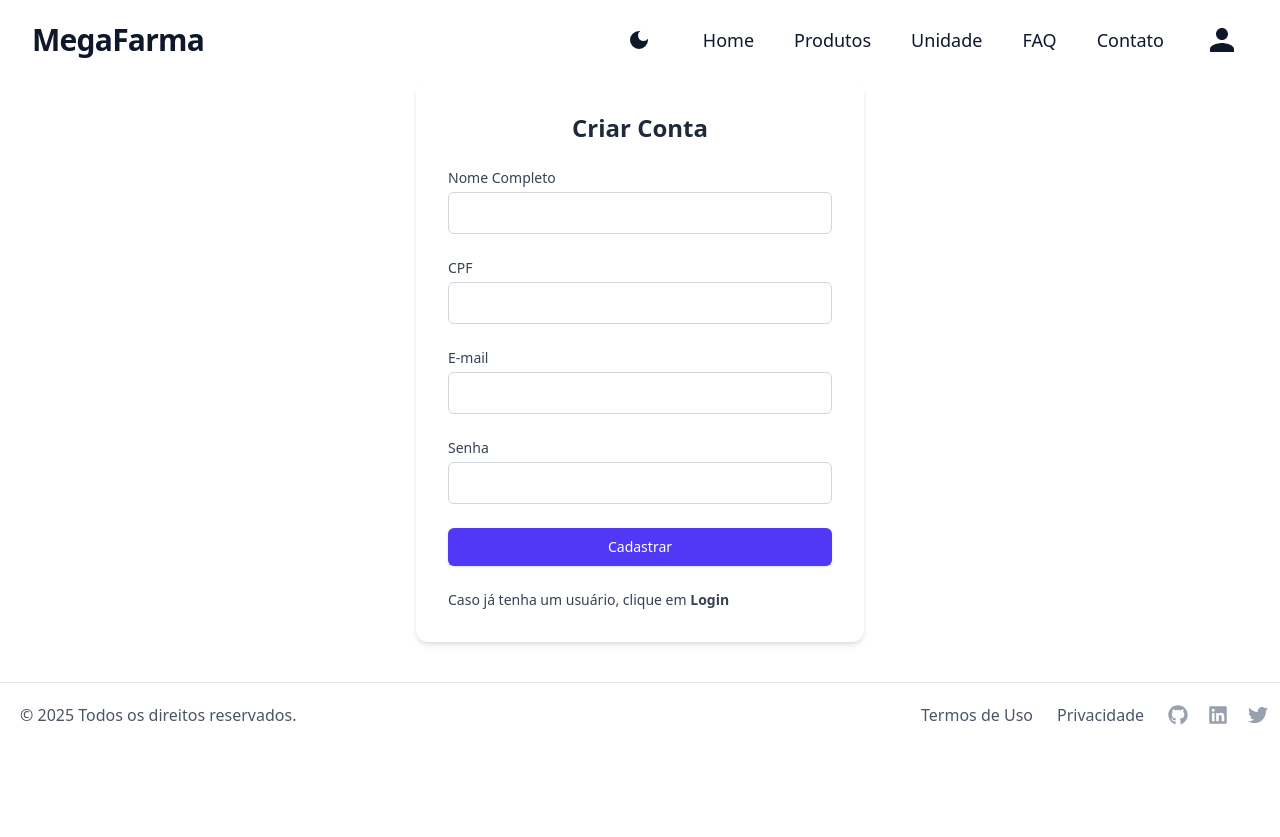
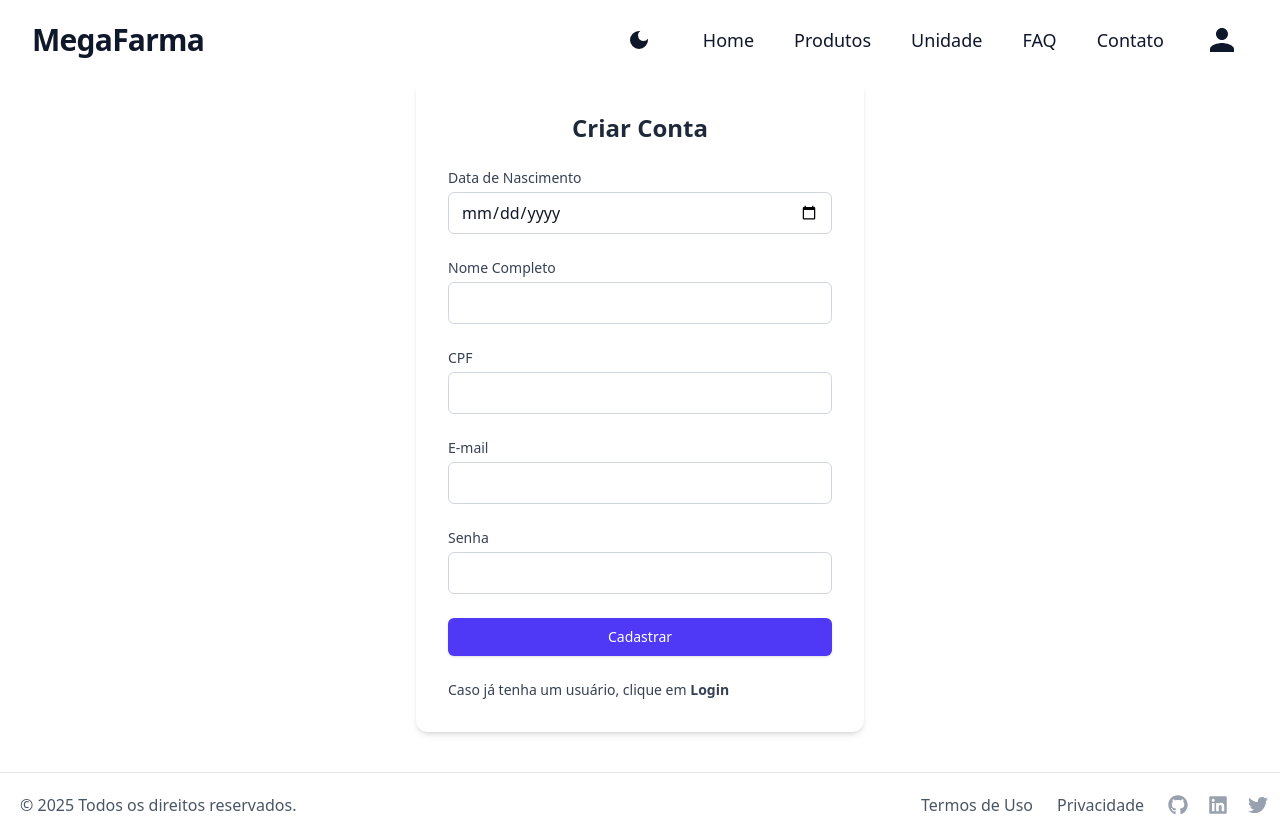
Before and after one commit to 1TDSPG-25/sistema-flow, a React (Vite) app: page /sistema-flow/cadastro in a window 1280 px wide. Before the commit the page ends 800 px from the top, so only its background shows below. Built offline with nearby package versions, Linux system fonts and the light colour scheme; no server answers.

Commit message:
feat: Adiciona validação de data de nascimento e exibe campo no formulário de cadastro

```diff
--- a/src/routes/Cadastro/index.tsx
+++ b/src/routes/Cadastro/index.tsx
@@ -10,6 +10,18 @@ const cadastroSchema = z.object({
     nome: z.string().min(3, { message: "O nome precisa ter no mínimo 3 caracteres." }),
     cpf: z.string().min(11, { message: "O CPF deve ter 11 dígitos." }),
     email: z.email({ message: "Por favor, insira um e-mail válido." }),
+    dataNascimento: z.string()
+        .refine((val) => {
+            const hoje = new Date();
+            const nasc = new Date(val);
+            if (isNaN(nasc.getTime())) return false;
+            const idade = hoje.getFullYear() - nasc.getFullYear();
+            const m = hoje.getMonth() - nasc.getMonth();
+            if (m < 0 || (m === 0 && hoje.getDate() < nasc.getDate())) {
+                return idade - 1 >= 18;
+            }
+            return idade >= 18;
+        }, { message: "Você precisa ser maior de 18 anos." }),
     senha: z.string()
         .min(8, { message: "A senha precisa ter no mínimo 8 caracteres." })
         .max(20, { message: "A senha pode ter no máximo 20 caracteres." })
@@ -75,6 +87,16 @@ export default function CadastroForm() {
 
             <form onSubmit={handleSubmit(onSubmit)} className="space-y-6">
                 <div>
+                    <label htmlFor="dataNascimento" className={`block text-sm font-medium transition-colors duration-500 ${isDark ? "text-gray-200" : "text-gray-700"}`}>Data de Nascimento</label>
+                    <input
+                        id="dataNascimento"
+                        type="date"
+                        className={`mt-1 block w-full px-3 py-2 border rounded-md focus:outline-none focus:ring-2 focus:ring-indigo-500 focus:border-indigo-500 placeholder:text-sm transition-colors duration-500 ${isDark ? "bg-gray-700 border-gray-600 text-gray-200 placeholder-gray-400" : "bg-white border-gray-300 text-gray-900 placeholder-gray-400"}`}
+                        {...register("dataNascimento")}
+                    />
+                    {errors.dataNascimento && <p className="text-red-500 text-sm">{errors.dataNascimento.message}</p>}
+                </div>
+                <div>
                     <label htmlFor="nome" className={`block text-sm font-medium transition-colors duration-500 ${isDark ? "text-gray-200" : "text-gray-700"}`}>Nome Completo</label>
                     <input
                         id="nome"
--- a/src/routes/Perfil/index.tsx
+++ b/src/routes/Perfil/index.tsx
@@ -49,31 +49,27 @@ export default function Perfil() {
         setCarregando(true);
         setErro(null);
 
-        let targetId: string | null = null;
-        if (id != null) {
-          targetId = id;
-        } else if (loggedId != null) {
-          targetId = loggedId;
-        }
-
-        if (targetId == null) {
-          setErro(
-            "Nenhum usuário selecionado. Passe o ID na URL (ex.: /perfil/5) ou faça login para ver seu perfil."
-          );
+        const rawUsuario = localStorage.getItem("usuarioLogado");
+        if (!rawUsuario) {
+          setErro("Você precisa estar logado para ver seu perfil.");
           setUser(null);
           setCarregando(false);
           return;
         }
-
-        const base = API_USERS.replace(/\/$/, "");
-        const r = await fetch(`${base}/${targetId}`, {
-          headers: { Accept: "application/json" },
-        });
-        if (r.status === 404)
-          throw new Error(`Usuário ${targetId} não encontrado.`);
-        if (!r.ok) throw new Error(`Falha ao buscar usuário (${r.status}).`);
-
-        const found = await r.json();
+        const usuario = JSON.parse(rawUsuario);
+        const email = usuario?.email;
+        const senha = usuario?.senha;
+        if (!email || !senha) {
+          setErro("Não foi possível identificar o usuário logado.");
+          setUser(null);
+          setCarregando(false);
+          return;
+        }
+        const r = await fetch(API_USERS, { headers: { Accept: "application/json" } });
+        if (!r.ok) throw new Error(`Falha ao buscar clientes (${r.status}).`);
+        const clientes = await r.json();
+        const found = clientes.find((c: TipoUser) => c.email === email && c.senha === senha);
+        if (!found) throw new Error("Usuário logado não encontrado na base de dados.");
         setUser(coerceUser(found));
       } catch (e: unknown) {
         const message =
```
